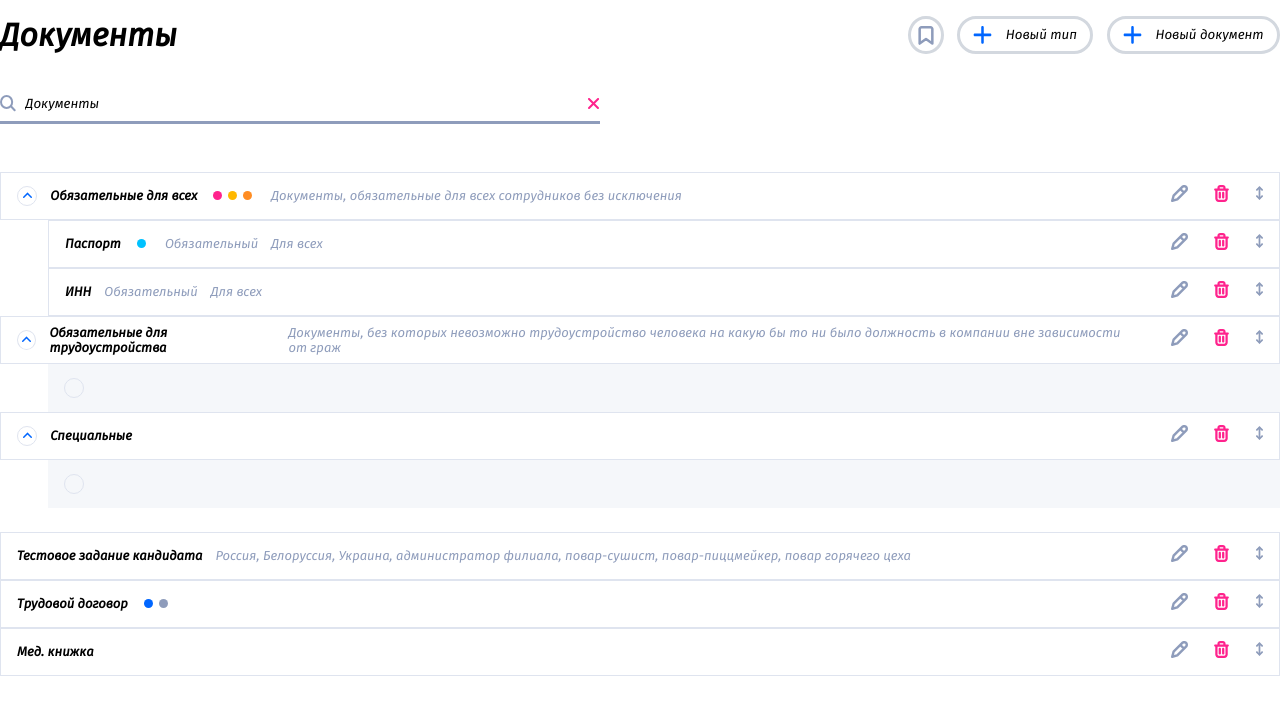
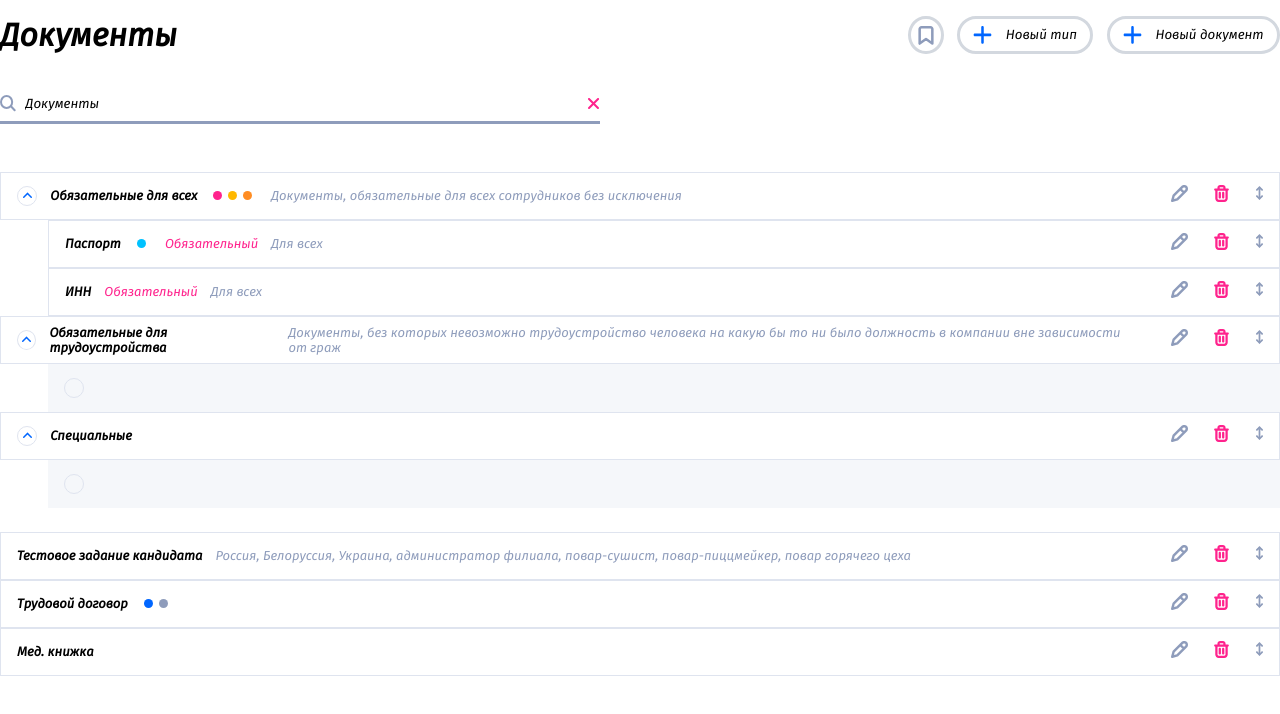
Before and after one commit to mod7ex/collapsable-block-of-categories, a Vue app: page / in a window 1280 px wide. Shown: the top 714 px of the page. Built offline with nearby package versions, Linux system fonts and the light colour scheme.

Commit message:
note  ==> pink

```diff
--- a/src/components/Item.vue
+++ b/src/components/Item.vue
@@ -145,6 +145,10 @@ const leave = (e: DragEvent) => {
         font-size: small;
         color: $first-gray;
         margin-right: 1em;
+
+        &.note {
+          color: $pink;
+        }
       }
 
       .dots {
```
